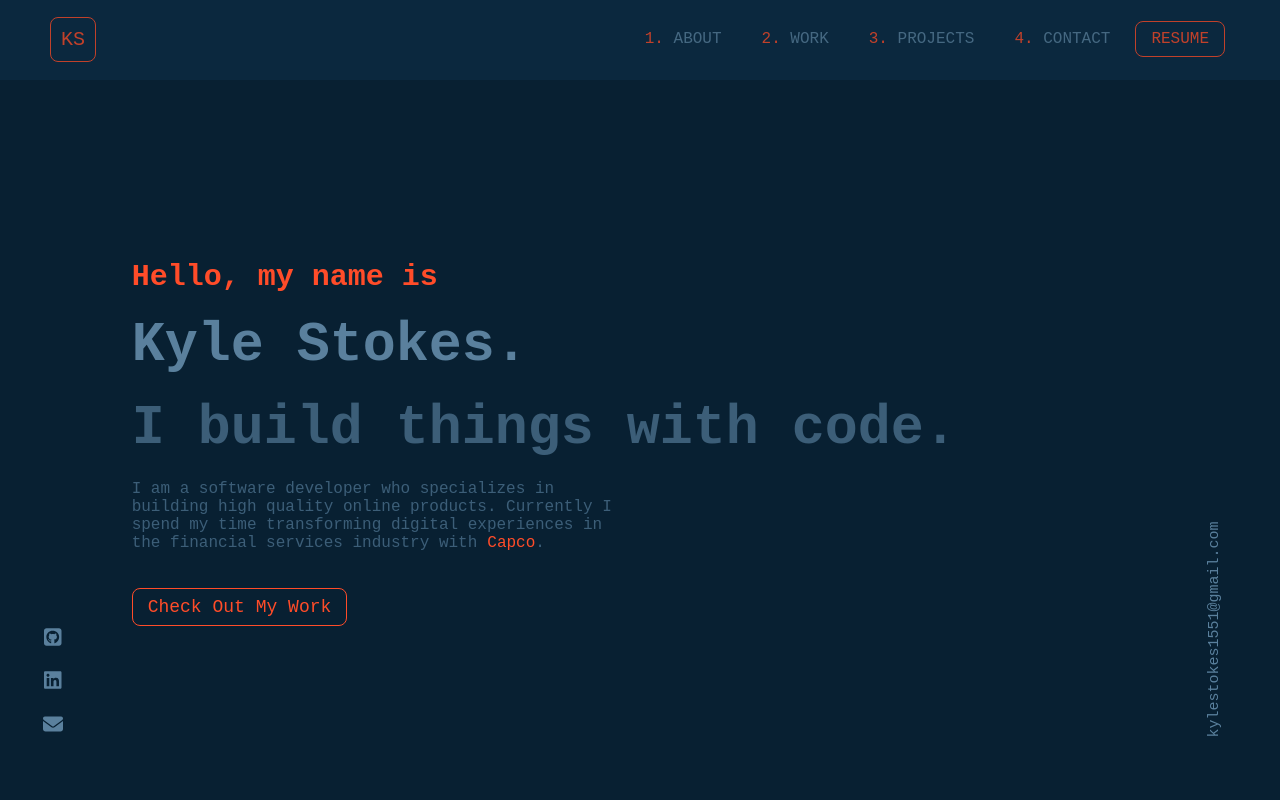
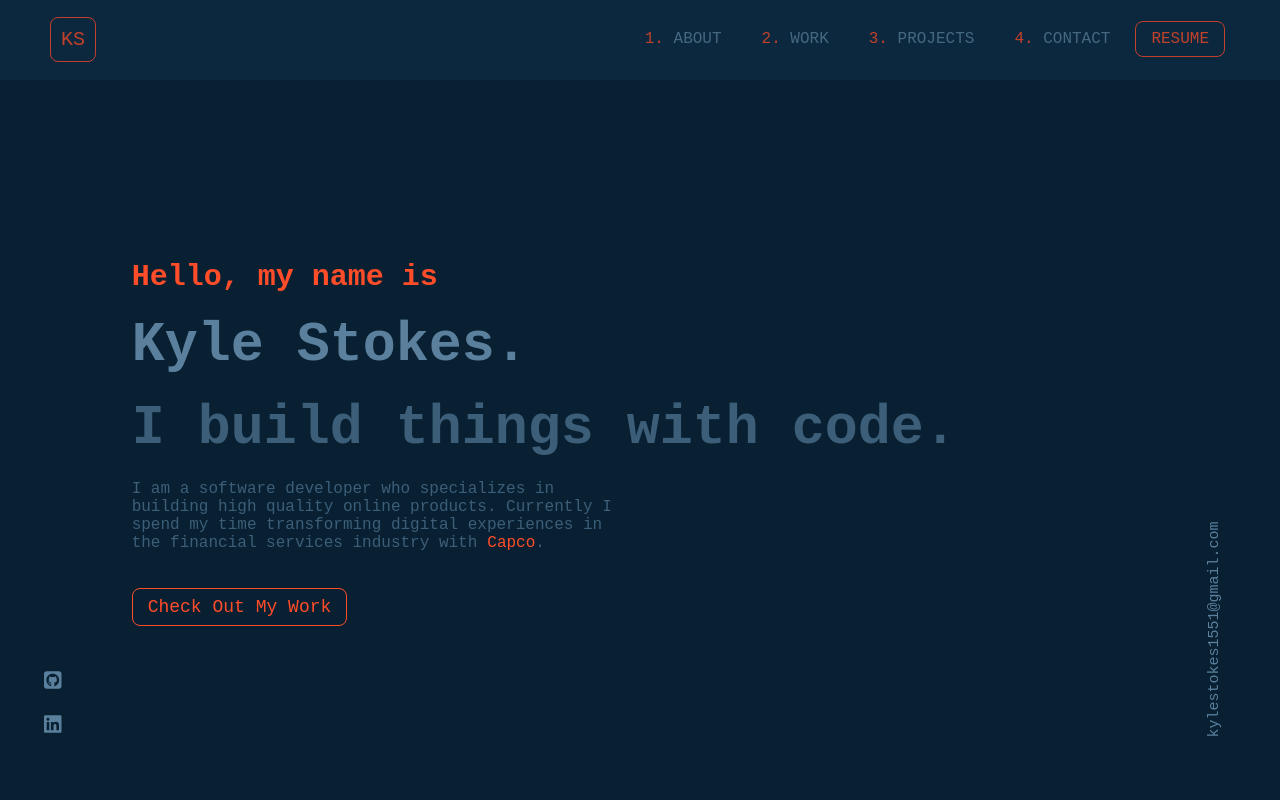
Before and after one commit to kylest0kes/folio, a React (Create React App) app: page / in a window 1280 px wide. Shown: the top 800 px of the page. Built offline with nearby package versions, Linux system fonts and the light colour scheme.

Commit message:
removed redunant icon on left side section

```diff
--- a/src/Sections/Left_Side/LeftSide.js
+++ b/src/Sections/Left_Side/LeftSide.js
@@ -23,12 +23,6 @@ const LeftSide = () => {
             className="linkedin-icon"
           ><FontAwesomeIcon className="social-icons" icon={faLinkedin} /></a>
         </li>
-        <li className="social-li">
-          <a
-            href="mailto: kylestokes1551@gmail.com"
-            className="email-icon"
-          ><FontAwesomeIcon className="social-icons" icon={faEnvelope} /></a>
-        </li>
       </ul>
     </div>
   );
```
